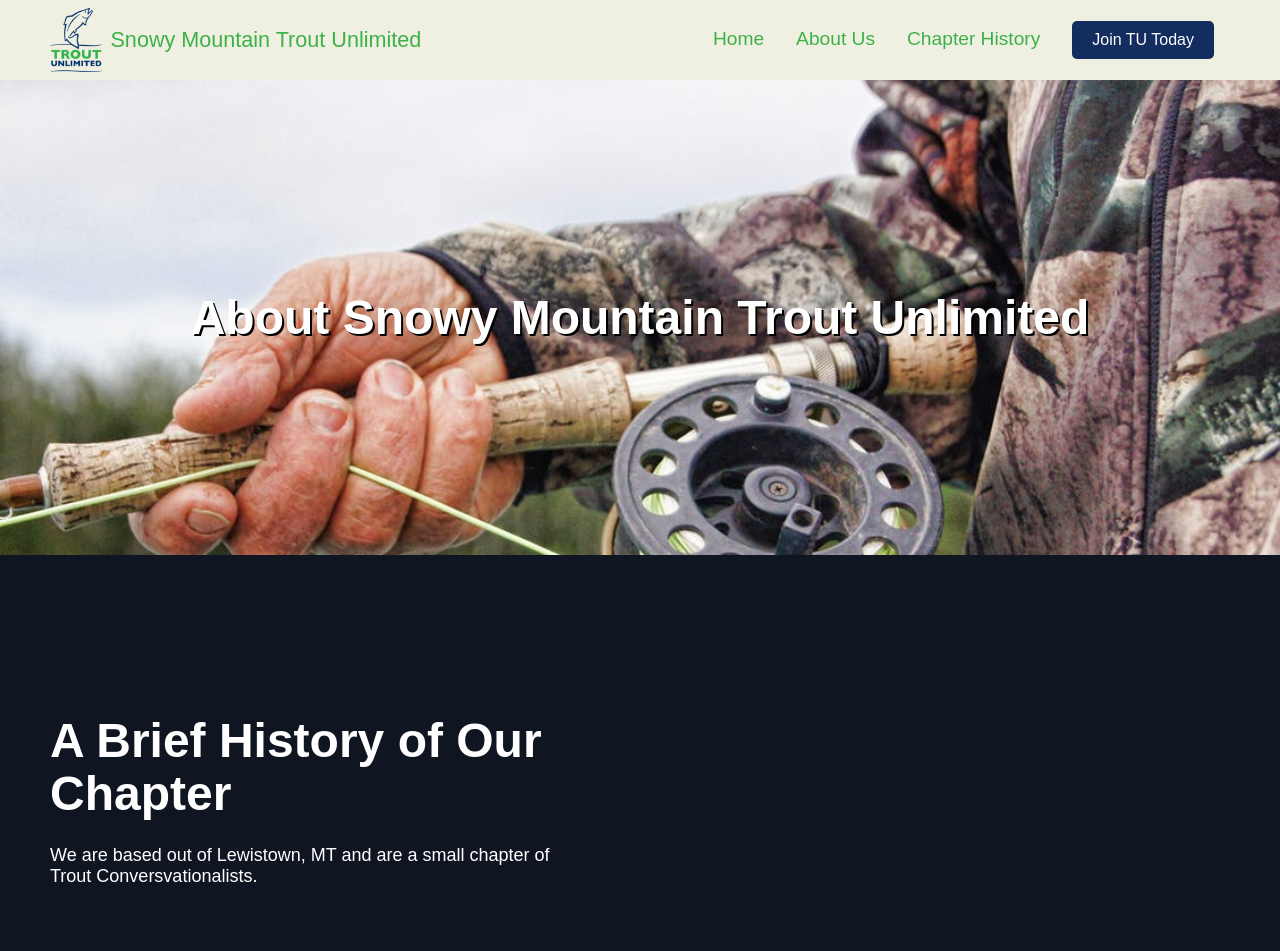
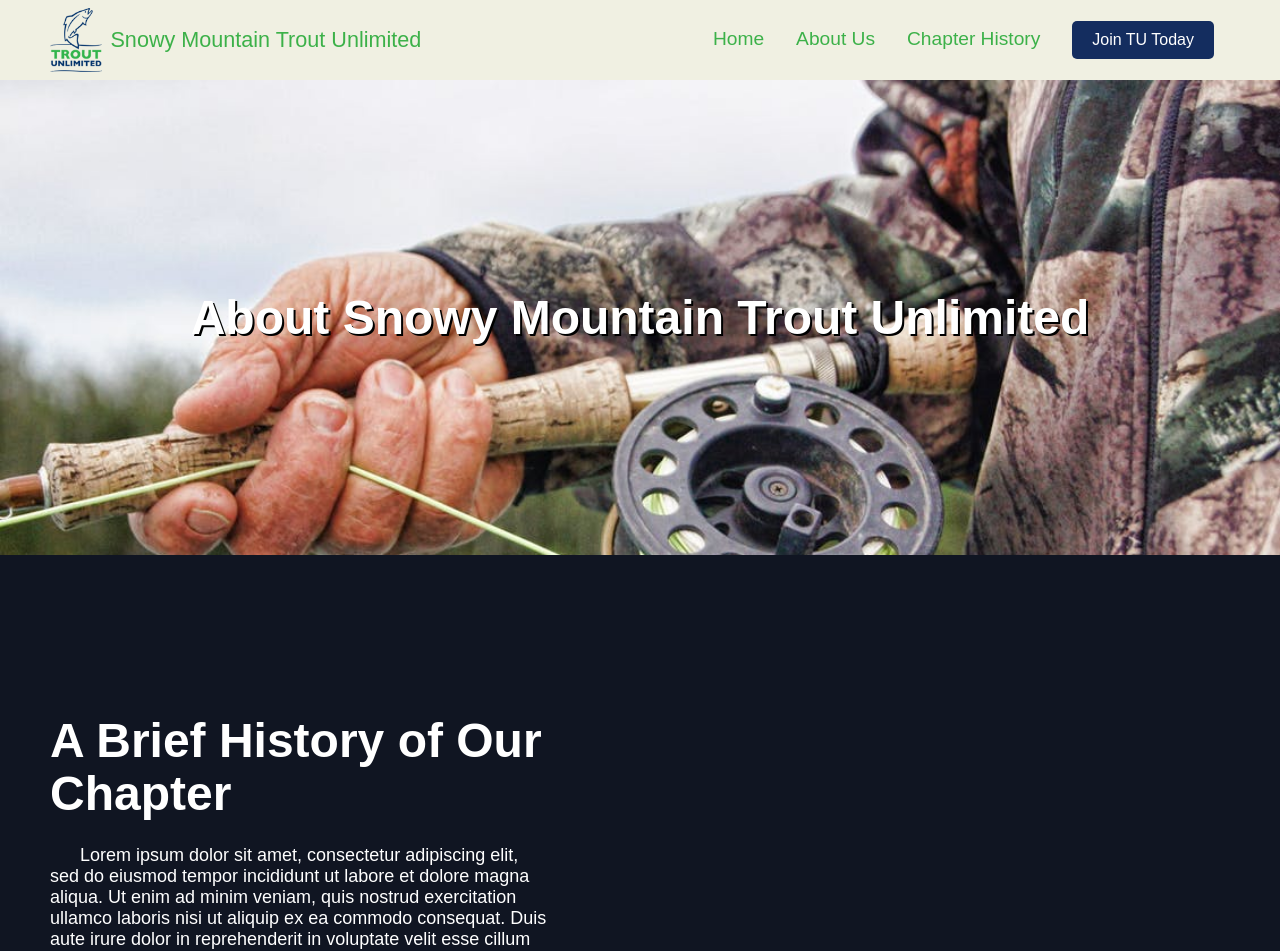
Before and after one commit to garrettstrohm/trout-unlimited-smtu, a React (Create React App) app in the folder client/: page /about in a window 1280 px wide. Shown: the top 951 px of the page. Built offline with nearby package versions, Linux system fonts and the light colour scheme; a web font is replaced by a local one.

Commit message:
confirmed container behavior with a larger body of text for the main paragraph section

```diff
--- a/client/src/components/WritingSection/WritingSection.elements.js
+++ b/client/src/components/WritingSection/WritingSection.elements.js
@@ -34,6 +34,7 @@
     max-width: 620px;
     padding-top: 0;
     padding-bottom: 60px;
+    white-space: pre-wrap;
 
     @media screen and (max-width: 768px) {
         padding-bottom: 65px;
--- a/client/src/pages/About/Data.js
+++ b/client/src/pages/About/Data.js
@@ -13,7 +13,11 @@
     lightTextDesc: true,
     header: 'A Brief History of Our Chapter',
     about:
-      'We are based out of Lewistown, MT and are a small chapter of Trout Conversvationalists.',
+      `      Lorem ipsum dolor sit amet, consectetur adipiscing elit, sed do eiusmod tempor incididunt ut labore et dolore magna aliqua. Ut enim ad minim veniam, quis nostrud exercitation ullamco laboris nisi ut aliquip ex ea commodo consequat. Duis aute irure dolor in reprehenderit in voluptate velit esse cillum dolore eu fugiat nulla pariatur. Excepteur sint occaecat cupidatat non proident, sunt in culpa qui officia deserunt mollit anim id est laborum.
+
+      Lorem ipsum dolor sit amet, consectetur adipiscing elit, sed do eiusmod tempor incididunt ut labore et dolore magna aliqua. Ut enim ad minim veniam, quis nostrud exercitation ullamco laboris nisi ut aliquip ex ea commodo consequat. Duis aute irure dolor in reprehenderit in voluptate velit esse cillum dolore eu fugiat nulla pariatur. Excepteur sint occaecat cupidatat non proident, sunt in culpa qui officia deserunt mollit anim id est laborum.
+
+      Lorem ipsum dolor sit amet, consectetur adipiscing elit, sed do eiusmod tempor incididunt ut labore et dolore magna aliqua. Ut enim ad minim veniam, quis nostrud exercitation ullamco laboris nisi ut aliquip ex ea commodo consequat. Duis aute irure dolor in reprehenderit in voluptate velit esse cillum dolore eu fugiat nulla pariatur. Excepteur sint occaecat cupidatat non proident, sunt in culpa qui officia deserunt mollit anim id est laborum.`,
     imgStart: '',
     img: '',
     alt: 'splash section',
```
